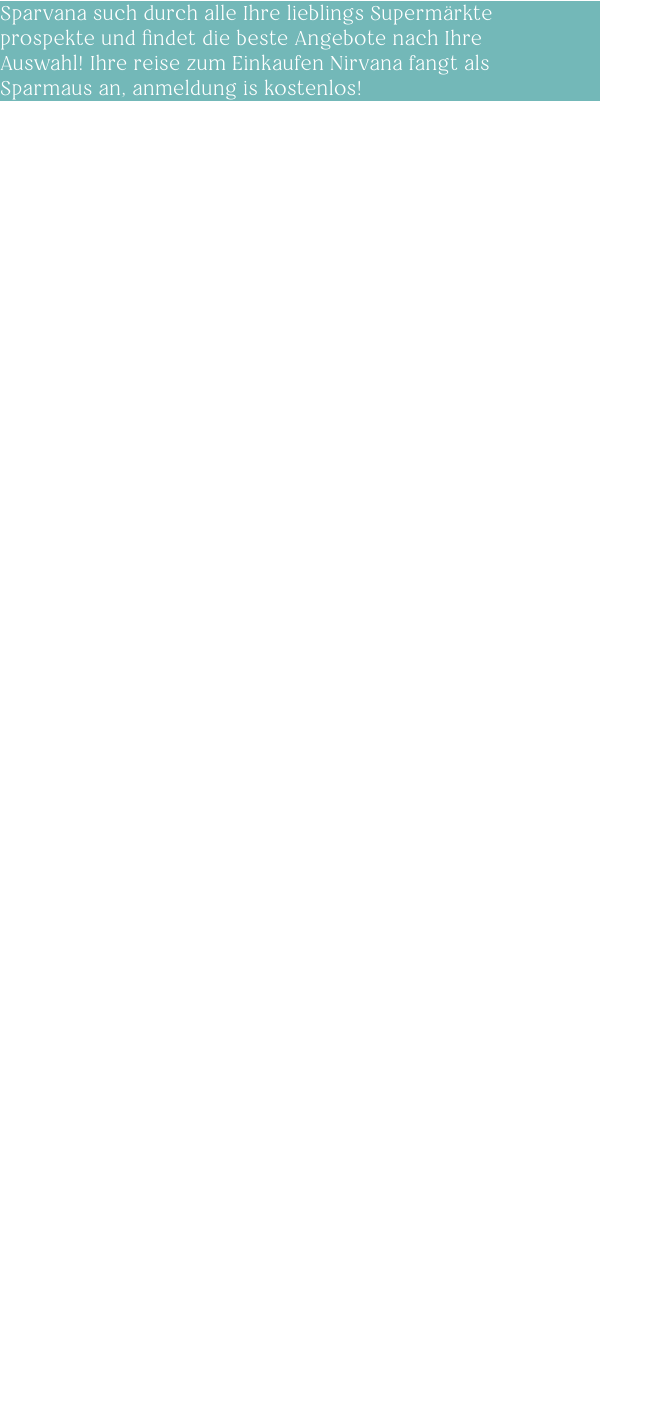
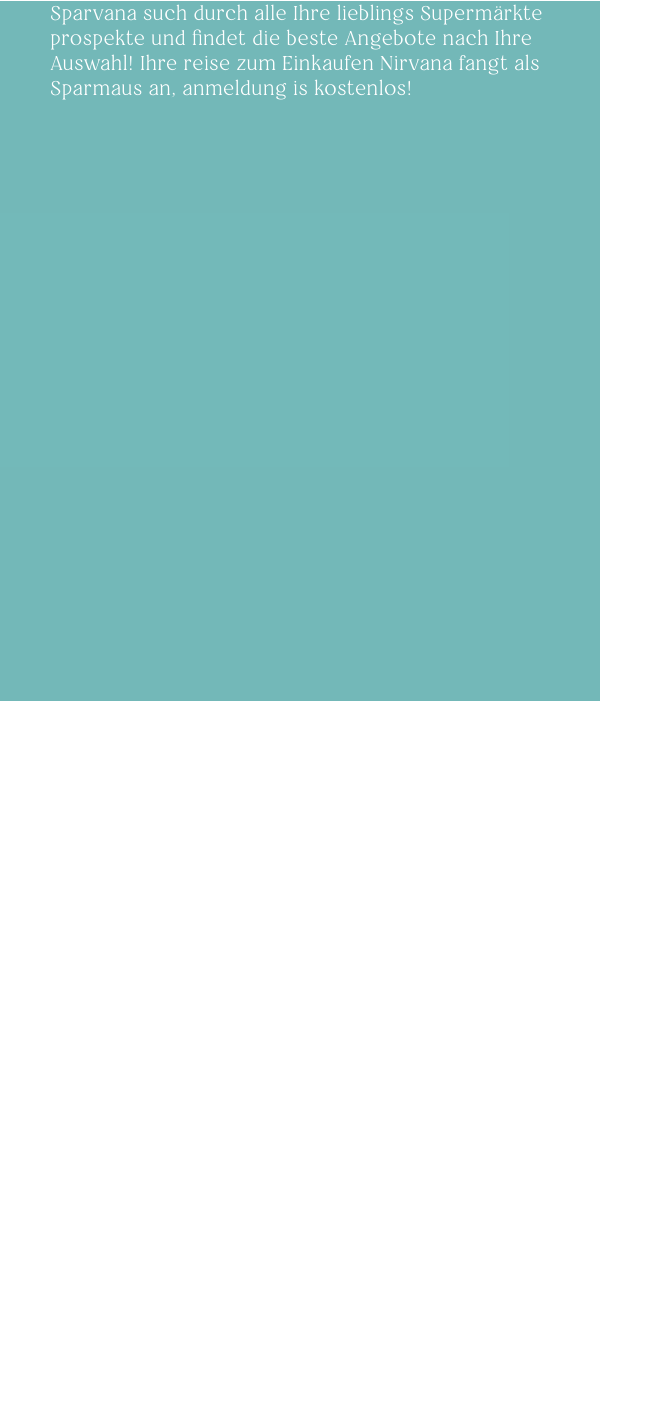
Before and after one commit to paulovfc/supermarket_get, a Jekyll site: the page built from index.md, in a window 1280 px wide. Shown: the part 550-1954 px from the top of the page, without its empty margins (0-663 px from the left). Built offline with Jekyll 4.4.1, drawn with Linux system fonts in a browser that asks for light colours; comment, search, counter and statistics services are not loaded; before the commit the page ends 900 px from its top, so only the background shows below that.

Commit message:
image work

```diff
--- a/assets/css/styles.scss
+++ b/assets/css/styles.scss
@@ -98,12 +98,13 @@
 div.sparvana_mechanics {
 	background-color: rgba(100, 177,177, 0.9);
 	color:white;
-	height:auto;
+	height:700px;
 	width:500px;
 	text-align:left;
 	font-family:restoraextralight-1;
 	font-size:20px;
-	padding-right:100px;
+	padding-left:50px;
+	padding-right:50px;
 }
 
 button.button1 {
```
